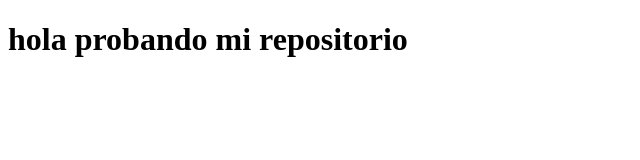
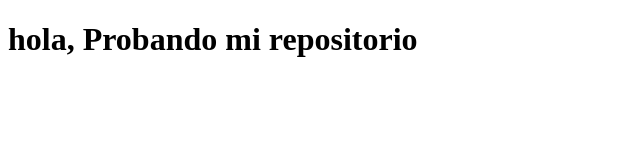
Before and after one commit to CesarAndersonTM/pagina, a plain HTML site: page index.html in a window 1280 px wide. Shown: the whole page, without its empty margins (0-640 px from the left). Drawn offline with Linux system fonts and the light colour scheme.

Commit message:
Update index.html

```diff
--- a/index.html
+++ b/index.html
@@ -6,7 +6,7 @@
 	<title></title>
 </head>
 <body>
-	<h1>hola probando mi repositorio</h1>
+	<h1>hola, Probando mi repositorio</h1>
 
 </body>
 </html>
```
